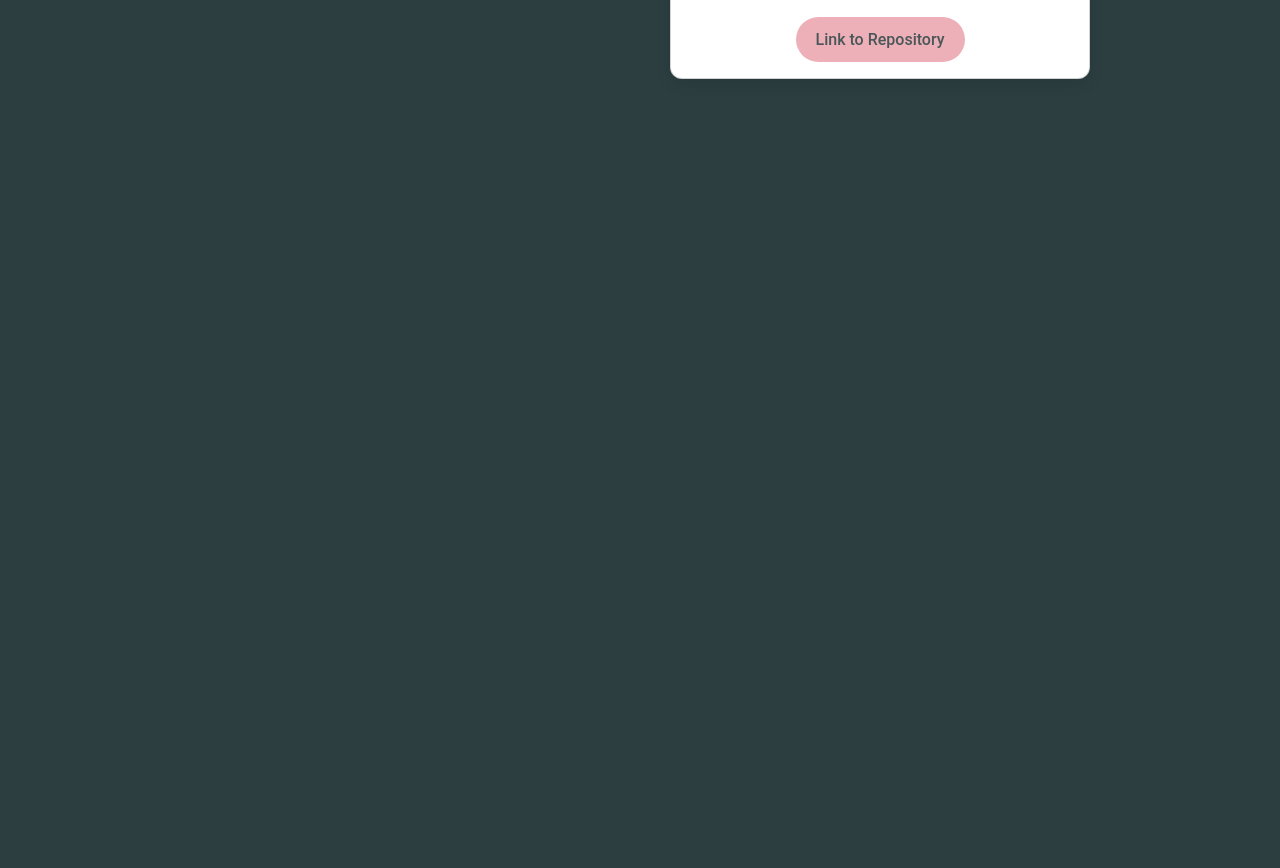
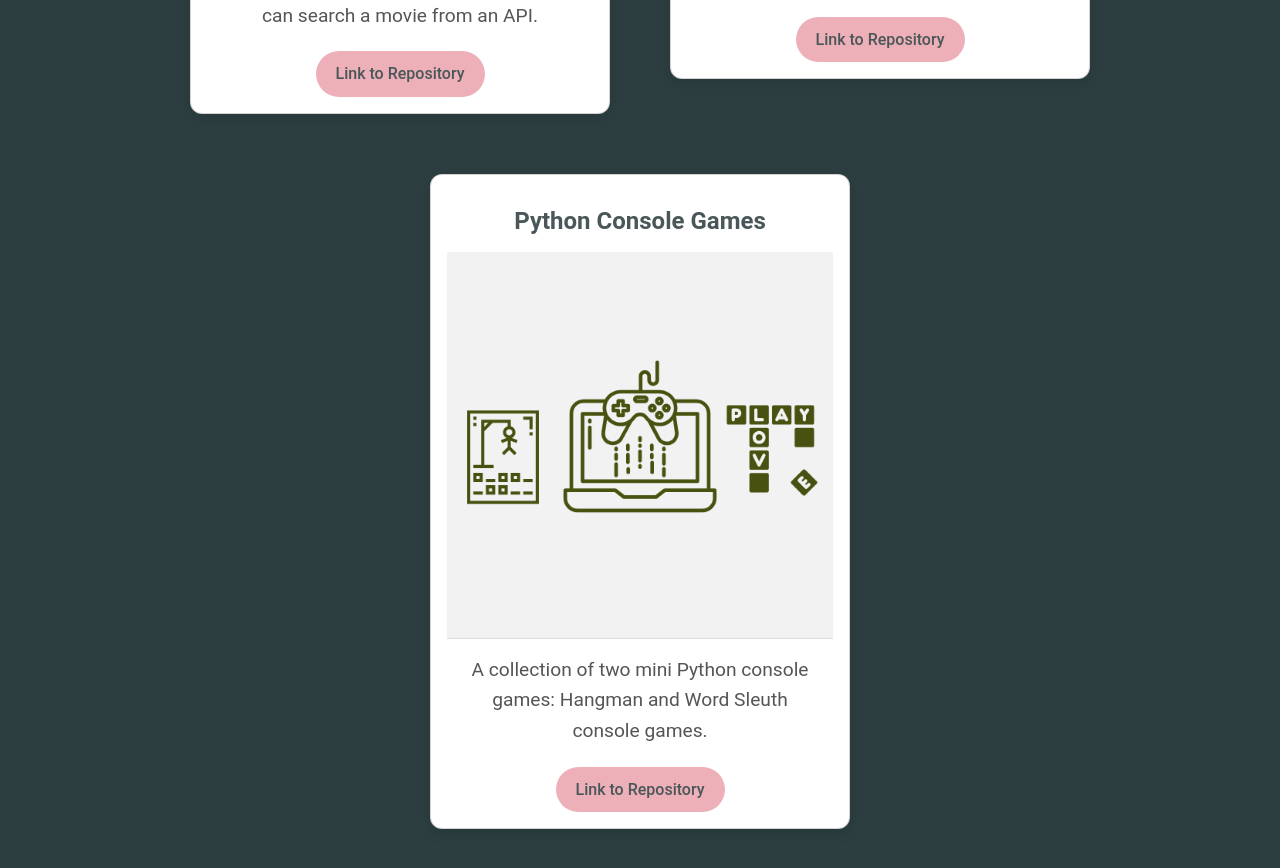
Before and after one commit to Kiana-ko/Kiana_Portfolio, a React app in the folder portfolio/: page /projects in a window 1280 px wide. Shown: the part 836-1704 px from the top of the page. Before the commit the page ends 955 px from the top, so only its background shows below. Built offline with nearby package versions, Linux system fonts and the light colour scheme.

Commit message:
✨ Made some enhancements!

```diff
--- a/portfolio/src/index.css
+++ b/portfolio/src/index.css
@@ -241,6 +241,7 @@ footer {
   overflow: hidden;
   transition: transform 0.3s ease, box-shadow 0.3s ease;
   max-width: 420px;
+  min-height: 400px;
   height: 100%;
   /* Responsible for ensuring that the card takes full height. */
   margin: 20px;
@@ -320,6 +321,7 @@ footer {
   display: flex;
   flex-wrap: wrap;
   justify-content: center;
+  align-items: stretch; /* For ensuring that items stretch to the container height */
   gap: 20px;
 }
 
--- a/portfolio/src/pages/MyProjects.js
+++ b/portfolio/src/pages/MyProjects.js
@@ -6,6 +6,7 @@ template,however I noticed it in the instructions and added date and name today(
 // For importing the necessary assets and components:
 import movieApp from '../assets/movie-app.png';
 import api from '../assets/api.png';
+import pythonGames from '../assets/pythonGames.png'
 import Card from '../components/Card';
 
 /* Card component, responsible for displaying project details such as:
@@ -20,6 +21,7 @@ const Projects = () => {
         <div className="my-projects">
             <h1>💻 My Projects</h1>
             <div className="projects">
+
                 <Card
                     picture={movieApp}
                     title={"Movie App"}
@@ -27,12 +29,24 @@ const Projects = () => {
                     url={"https://github.com/Kiana-ko/TMDB-Movie-Web-App/tree/main"}
                 />
 
+
+
                  <Card
                     picture={api}
                     title={"Article Server"}
                     description={"This is a back-end server that allows users to create, read, update, and delete articles."}
                     url={"https://github.com/Kiana-ko/Article-Server-Assignment"}
                 />
+
+
+                {/* Photo for my python games, i generated the picture myself using "Adobe Express": */}
+                <Card
+                    picture={pythonGames}
+                    title={"Python Console Games"}
+                    description={"A collection of two mini Python console games: Hangman and Word Sleuth console games."}
+                    url={"https://github.com/Kiana-ko/Python_Game_Bytes"}
+                />
+
             </div>
         </div>
     );
```
Also changed, not shown: portfolio/src/assets/movie-app.png, portfolio/src/assets/pythonGames.png (added).
